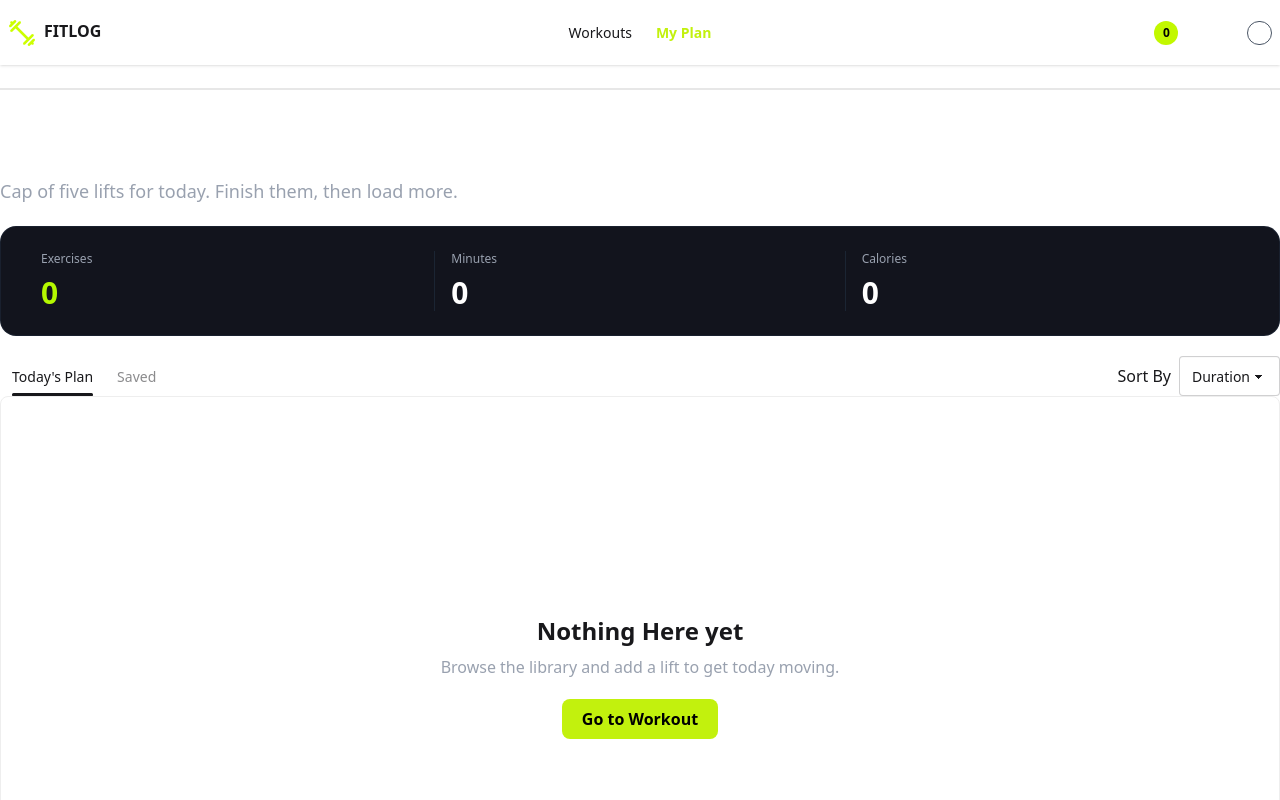
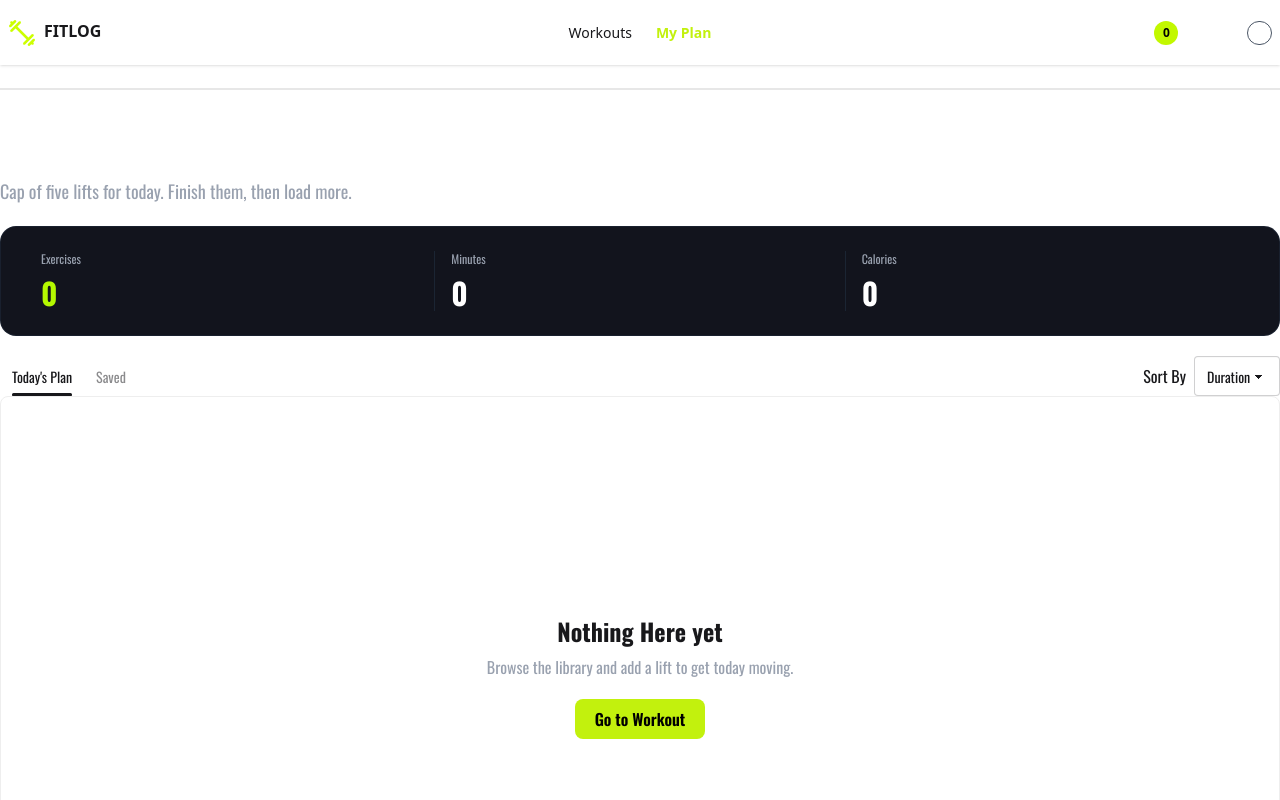
Before and after one commit to tanvirahmedmahin10/assignment-6, a Next.js app: page /myplan in a window 1280 px wide. Shown: the top 800 px of the page. Built offline with nearby package versions, Linux system fonts and the light colour scheme.

Commit message:
oswald font added

```diff
--- a/src/app/Components/MyPlanData/PlanButtons/MarkAsDoneButton.tsx
+++ b/src/app/Components/MyPlanData/PlanButtons/MarkAsDoneButton.tsx
@@ -3,7 +3,7 @@
 import { GymContext } from '@/app/GymContext/Context';
 import { IGymData } from '@/gym.type';
 import { Check } from 'lucide-react';
-import React, { useContext, useState } from 'react';
+import React, { useContext} from 'react';
 import { toast } from 'react-toastify';
 
 const MarkAsDoneButton = ({ gym }: { gym: IGymData }) => {
--- a/src/app/layout.tsx
+++ b/src/app/layout.tsx
@@ -1,5 +1,5 @@
 import type { Metadata } from "next";
-import { Geist, Geist_Mono } from "next/font/google";
+import { Geist, Geist_Mono, Oswald } from "next/font/google";
 import "./globals.css";
 import Navbar from "./Components/Navbar";
 import GymPovider from "./GymContext/Context";
@@ -15,7 +15,10 @@
   variable: "--font-geist-mono",
   subsets: ["latin"],
 });
-
+const oswald = Oswald({
+  variable: "--font-oswald",
+  subsets: ["latin"],
+});
 export const metadata: Metadata = {
   title: "FITLOG App",
   description: "Generated by create next app",
@@ -27,14 +30,16 @@
       lang="en"
       className={`${geistSans.variable} ${geistMono.variable} h-full antialiased`}
     >
-      <body className="min-h-full flex flex-col">
+      <body className={`min-h-full flex flex-col`}>
         <GymPovider>
-        <Navbar></Navbar>
-        {children}
-        <ToastContainer />
-        <Footer></Footer>
+          <Navbar></Navbar>
+          <main className={`${oswald.className}`}>
+            {children}
+          </main>
+          <ToastContainer />
+          <Footer></Footer>
         </GymPovider>
-        </body>
+      </body>
     </html>
   );
 }
```
